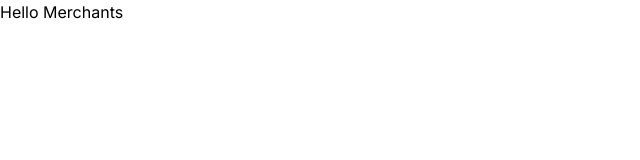
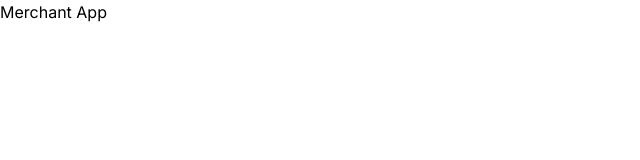
Before and after one commit to MishraSwet/SafeSpend., a Next.js app in the folder apps/merchantApp/: page / in a window 1280 px wide. Shown: the top 160 px of the page, without its empty margins (0-640 px from the left). Built offline with nearby package versions, Linux system fonts and the light colour scheme.

Commit message:
Minor Changes

```diff
--- a/apps/merchantApp/app/page.tsx
+++ b/apps/merchantApp/app/page.tsx
@@ -1,3 +1,3 @@
 export default function App() {
-  return <div>Hello Merchants</div>
+  return <div>Merchant App</div>
 }
```
